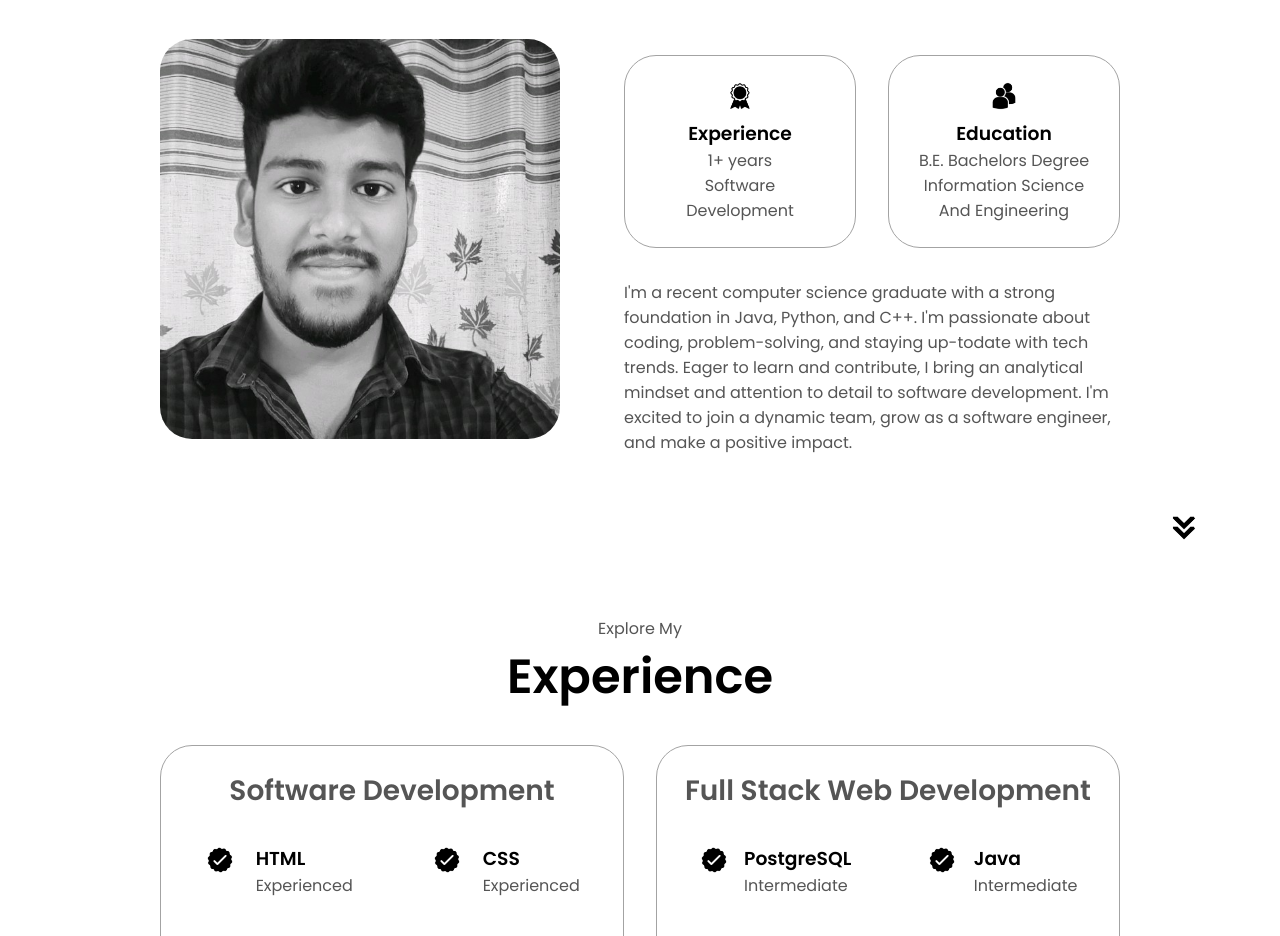
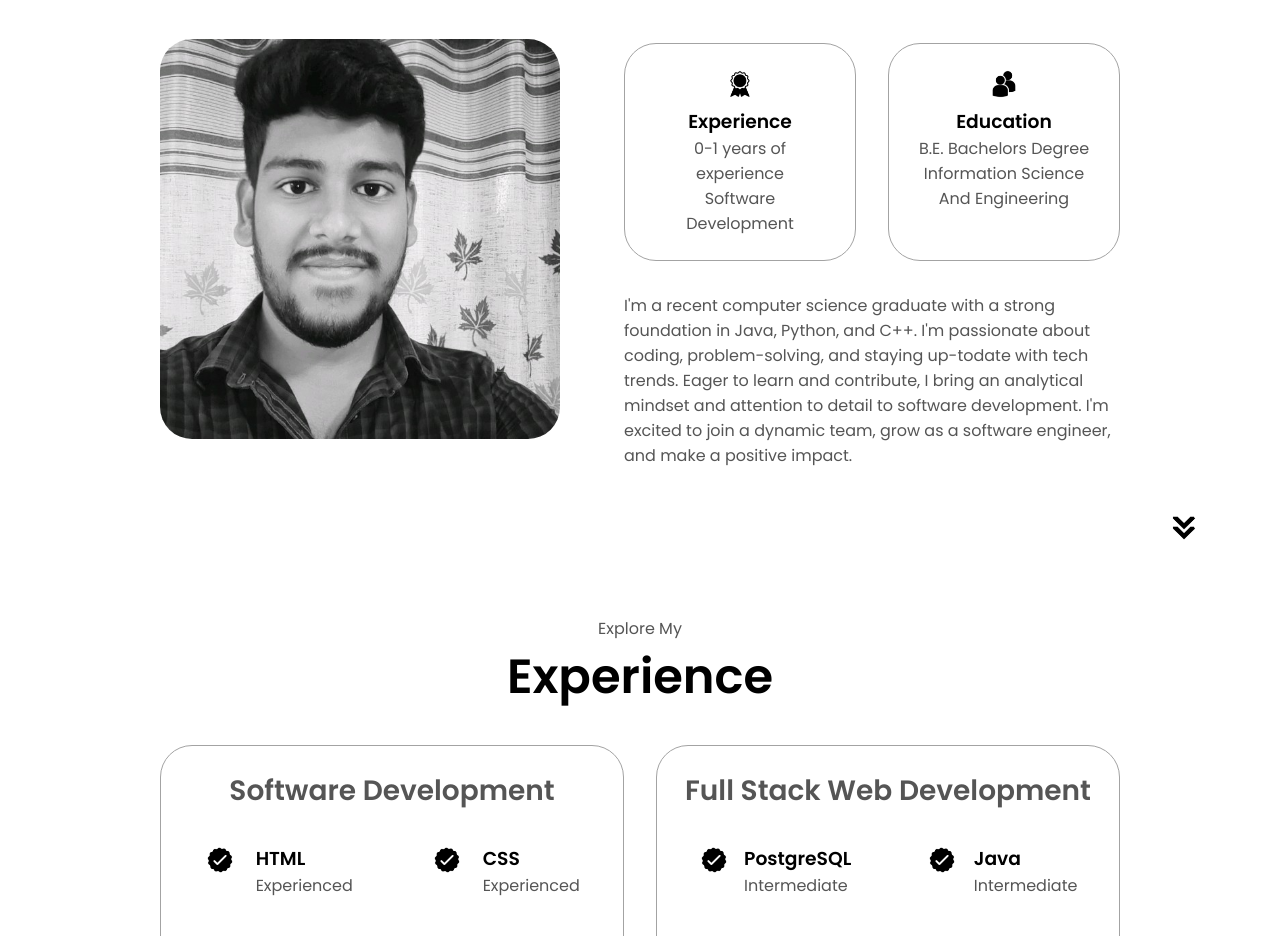
Before and after one commit to YathishJaishankar/MyPortfolio, a plain HTML site: page index.html in a window 1280 px wide. Shown: the part 1080-2016 px from the top of the page. Drawn offline with Linux system fonts and the light colour scheme.

Commit message:
Update index.html

```diff
--- a/index.html
+++ b/index.html
@@ -91,7 +91,7 @@
                 class="icon"
               />
               <h3>Experience</h3>
-              <p>1+ years <br />Software Development</p>
+              <p>0-1 years of experience <br />Software Development</p>
             </div>
             <div class="details-container">
               <img
```
